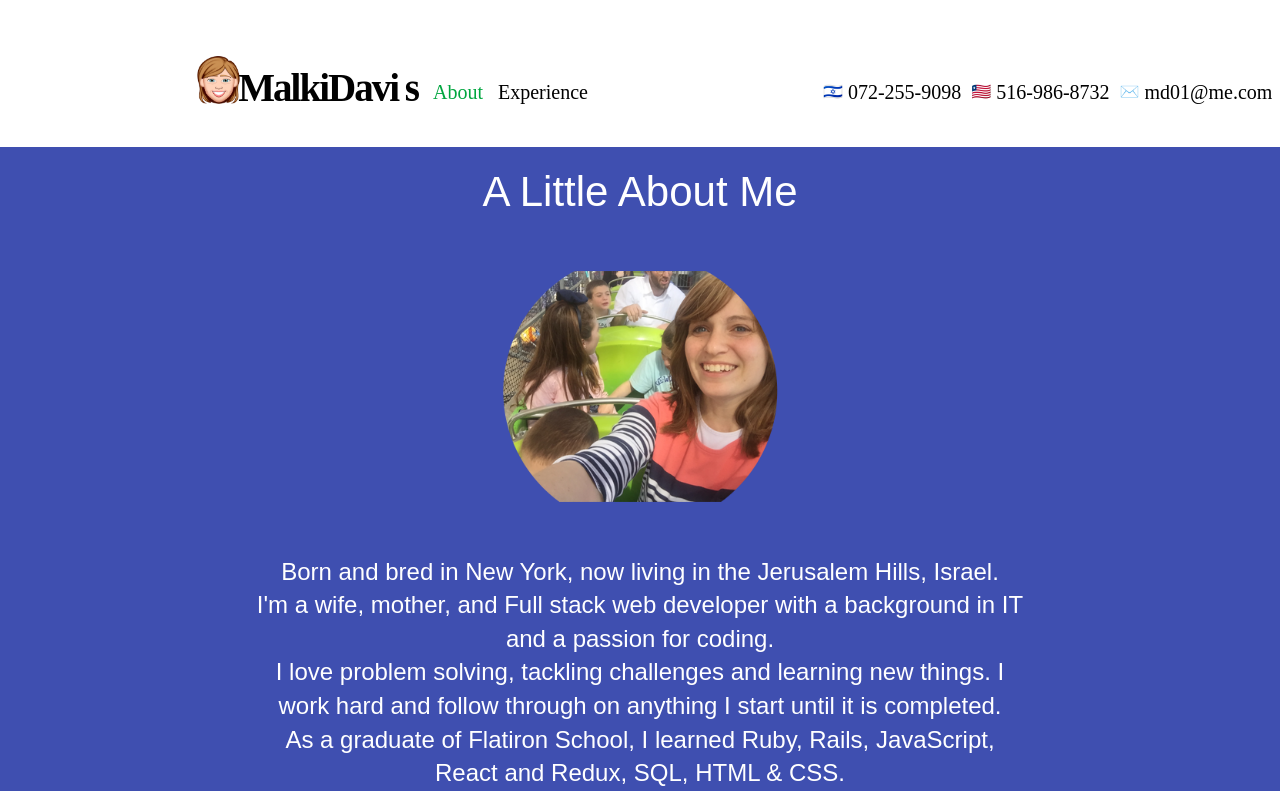
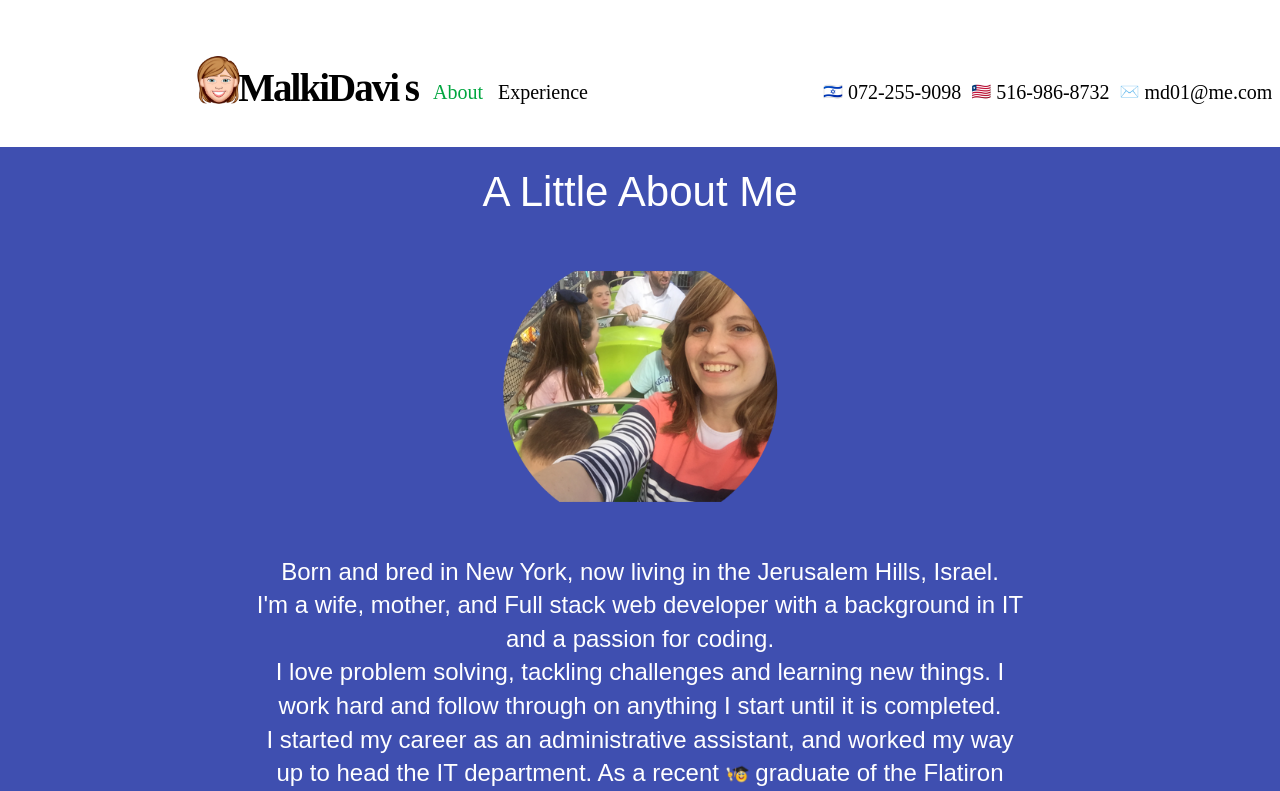
Before and after one commit to mxdavis/godaddy-react-resume, a React (Create React App) app: page /about in a window 1280 px wide. Shown: the top 791 px of the page. Built offline with nearby package versions, Linux system fonts and the light colour scheme; a web font is replaced by a local one.

Commit message:
update my about text

```diff
--- a/src/components/About.js
+++ b/src/components/About.js
@@ -2,6 +2,8 @@ import React from 'react';
 
 import MalkiPic from '../images/MalkiPic.png'
 import Happy from '../images/Happy.png'
+import Graduate from '../images/Graduate.png'
+import Flatiron from '../images/Flatiron.png'
 
 const About = () =>  {
   return (
@@ -15,9 +17,7 @@ const About = () =>  {
             <br />
             I love problem solving, tackling challenges and learning new things. I work hard and follow through on anything I start until it is completed.
             <br />
-            As a graduate of Flatiron School, I learned Ruby, Rails, JavaScript, React and Redux, SQL, HTML & CSS.
-            <br />
-            I did a part time remote internship in Elixir/Phoenix at Yala AI.
+            I started my career as an administrative assistant, and worked my way up to head the IT department. As a recent <img src={Graduate} alt="graduate" width='3%' height='3%'/> graduate of the Flatiron School <img src={Flatiron} alt="flatiron" width='2%' height='2%'/>, and with a passion to code 👩‍💻 and learn, I'm looking forward to do the same in software development and have a future of building great things.
             <br />
             When I'm not programming you can find me hanging out with my family, taking trips, baking, and just enjoying the outdoors.
         </h3>
```
